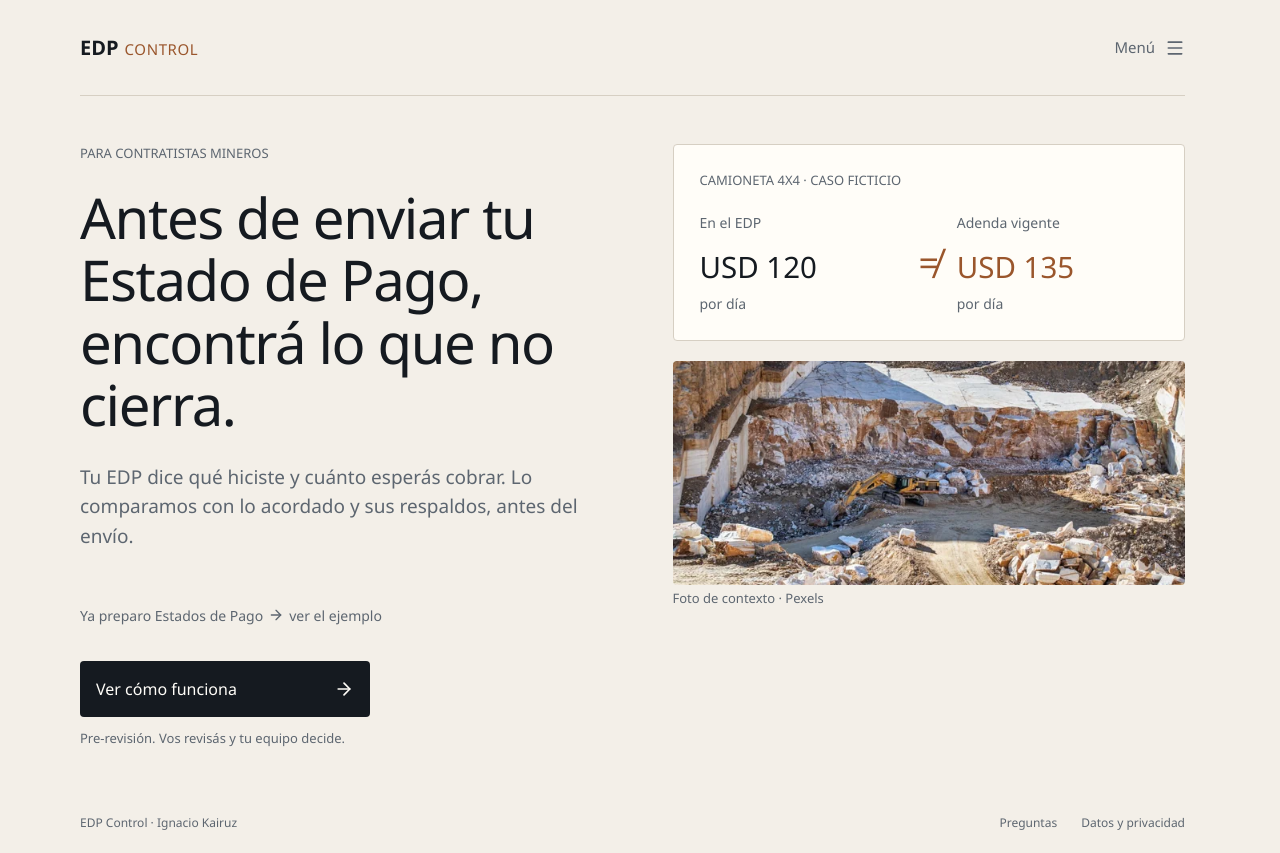
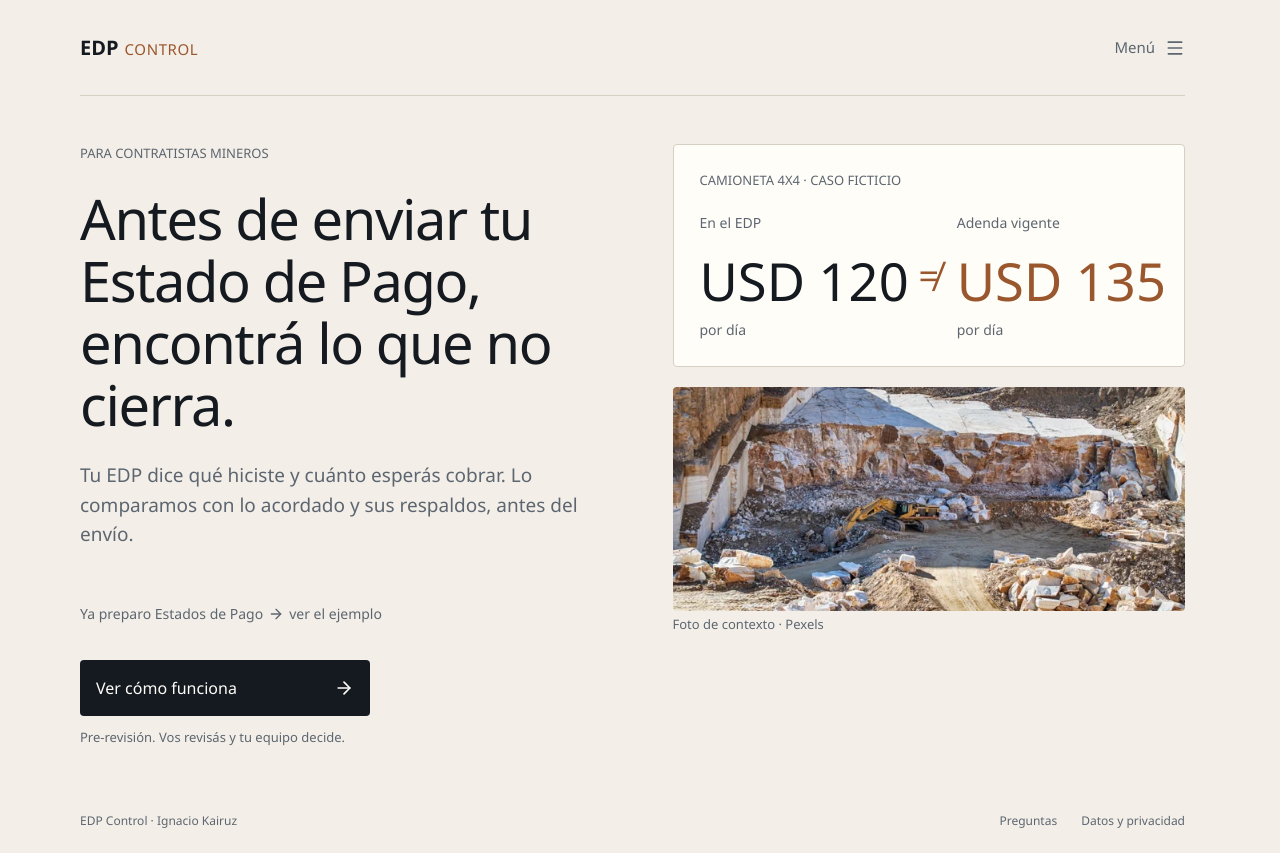
Before and after one commit to ignaciokairuz/edp-control, a React (Vite) app: page / in a window 1280 px wide. Built offline with nearby package versions, Linux system fonts and the light colour scheme.

Commit message:
Restore source invoker focus and add mobile and desktop verification views

```diff
--- /dev/null
+++ b/public/qa/desktop.html
@@ -0,0 +1,4 @@
+<!doctype html>
+<html lang="es"><meta charset="utf-8"><meta name="viewport" content="width=device-width, initial-scale=1"><meta name="robots" content="noindex,nofollow"><title>EDP Control · comprobación escritorio</title>
+<style>body{margin:24px;background:#e4e0d9;color:#151a20;font:14px system-ui}h1{font-size:16px;font-weight:400;margin:0 0 16px}iframe{display:block;width:1440px;height:900px;border:1px solid #d6cfc3;background:#f3efe8;box-sizing:content-box}</style>
+<h1>Comprobación de la web publicada · 1440 × 900</h1><iframe src="../" title="EDP Control a 1440 por 900 píxeles"></iframe></html>
--- /dev/null
+++ b/public/qa/mobile.html
@@ -0,0 +1,4 @@
+<!doctype html>
+<html lang="es"><meta charset="utf-8"><meta name="viewport" content="width=device-width, initial-scale=1"><meta name="robots" content="noindex,nofollow"><title>EDP Control · comprobación móvil</title>
+<style>body{margin:24px;background:#e4e0d9;color:#151a20;font:14px system-ui}h1{font-size:16px;font-weight:400;margin:0 0 16px}iframe{display:block;width:390px;height:844px;border:1px solid #d6cfc3;background:#f3efe8;box-sizing:content-box}</style>
+<h1>Comprobación de la web publicada · 390 × 844</h1><iframe src="../" title="EDP Control a 390 por 844 píxeles"></iframe></html>
--- a/src/components/CommercialPage.tsx
+++ b/src/components/CommercialPage.tsx
@@ -151,6 +151,7 @@ export function CommercialPage() {
     return initial === 'source' || isFinding(initial) || ['summary', 'contact'].includes(initial)
   })
   const firstRender = useRef(true)
+  const previousScreen = useRef(screen)
   const { openPrivacy } = usePrivacy()
   const go = useCallback((next: Screen) => { window.location.hash = screenHashes[next] }, [])
   const closeSource = useCallback(() => { if (screen === 'source') go('compare'); else setSource(null) }, [screen, go])
@@ -165,7 +166,12 @@ export function CommercialPage() {
     return () => window.removeEventListener('hashchange', sync)
   }, [])
   useEffect(() => {
+    const previous = previousScreen.current
+    previousScreen.current = screen
     if (firstRender.current) { firstRender.current = false; return }
+    // Closing the guided source restores the invoking button through the dialog.
+    // Do not replace that focus with the comparison heading on the next frame.
+    if (previous === 'source' && screen === 'compare') return
     const frame = requestAnimationFrame(() => { if (screen !== 'source') { document.getElementById('screen-title')?.focus({ preventScroll: true }); window.scrollTo({ top: 0, behavior: 'instant' }) } })
     return () => cancelAnimationFrame(frame)
   }, [screen])
--- a/src/index.css
+++ b/src/index.css
@@ -64,12 +64,12 @@ mark { color: var(--color-ink); background: var(--color-review-bg); padding: .12
 .screen-copy .lead { margin-top: 26px; }
 .screen-copy h1 { max-width: 620px; }
 .hero-screen { grid-template-columns: minmax(0,1fr) minmax(0,1fr); gap: 32px 80px; align-items: start; }
-.hero-screen h1 { font-size: clamp(36px, 4.4vw, 62px); line-height: 1.11; }
+.hero-screen h1 { font-size: clamp(36px, 4.4vw, 56px); line-height: 1.11; }
 .hero-visual { grid-column: 2; grid-row: 1 / span 2; }
 .hero-comparison { padding: 26px; border: 1px solid var(--color-line); background: var(--color-surface); border-radius: 4px; }
 .hero-values { display: grid; grid-template-columns: minmax(0,1fr) 24px minmax(0,1fr); align-items: center; gap: 16px; margin-top: 22px; }
 .hero-values span:not(.unequal), .hero-values small { display: block; color: var(--color-muted); font-size: 14px; }
-.hero-values strong { display: block; font-size: clamp(27px, 2.3vw, 36px); font-weight: 500; line-height: 1.15; margin: 18px 0 8px; white-space: nowrap; }
+.hero-values strong { display: block; font-size: clamp(28px, 4.1vw, 56px); font-weight: 500; line-height: 1.15; margin: 18px 0 8px; white-space: nowrap; }
 .hero-values > div:last-child strong { color: var(--color-copper); }
 .unequal { color: var(--color-copper); font-size: 36px; line-height: 1; text-align: center; }
 .context-photo img { width: 100%; object-fit: cover; display: block; border-radius: 4px; }
```
